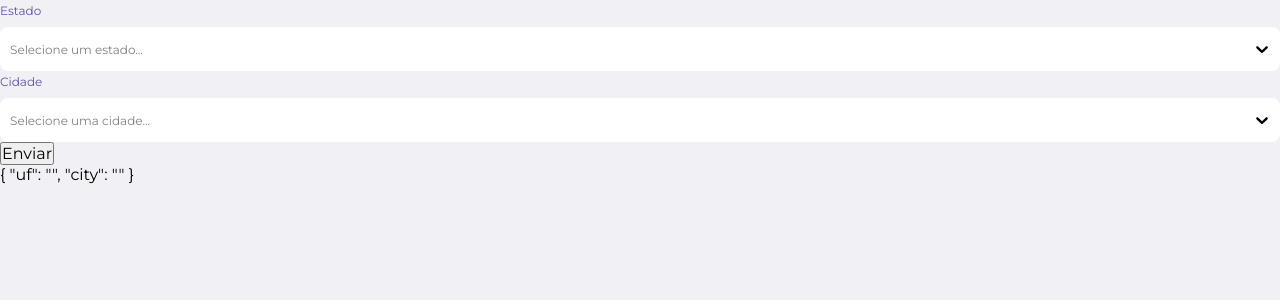
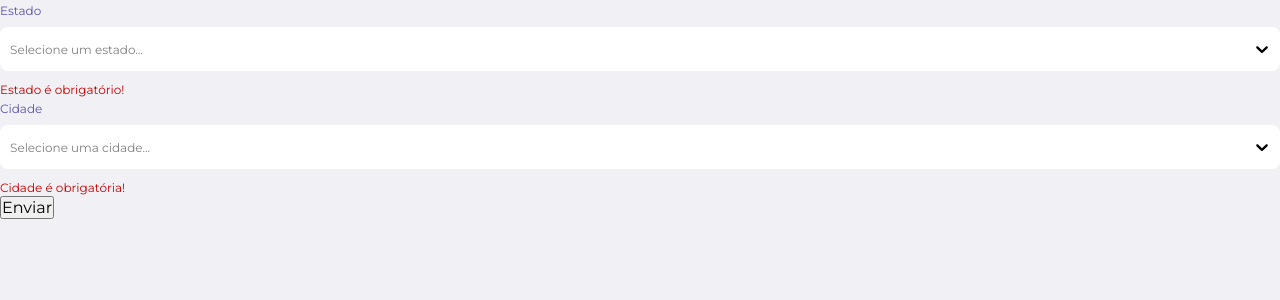
Before and after one commit to gmcotta/kitmatch-web, a React (Create React App) app: page /test in a window 1280 px wide. Both pictures are taken after a click on the button "Enviar". Shown: the top 300 px of the page. Built offline with nearby package versions, Linux system fonts and the light colour scheme; no server answers.

Commit message:
Integration between Formik and Yup

```diff
--- a/src/components/HomeSelect/index.tsx
+++ b/src/components/HomeSelect/index.tsx
@@ -2,7 +2,7 @@ import React from 'react';
 import Select, { OptionsType, ValueType } from 'react-select';
 import { FieldProps } from 'formik';
 
-import { Label } from './styles';
+import { Label, ErrorMessage } from './styles';
 
 interface Option {
   label: string;
@@ -13,6 +13,7 @@ interface SelectProps extends FieldProps {
   options: OptionsType<Option>;
   placeholder?: string;
   className?: string;
+  error?: string;
 }
 
 const customStyles = {
@@ -21,7 +22,7 @@ const customStyles = {
     border: 'none',
     borderRadius: '8px',
     height: '44px',
-    marginTop: '8px',
+    margin: '8px 0',
     fontSize: '12px',
     zIndex: '0',
   }),
@@ -52,6 +53,7 @@ const HomeSelect: React.FC<SelectProps> = ({
   placeholder,
   className,
   form,
+  error,
 }) => {
   const onChange = (option: ValueType<Option | Option[]>) => {
     form.setFieldValue(field.name, (option as Option).value);
@@ -88,6 +90,7 @@ const HomeSelect: React.FC<SelectProps> = ({
         noOptionsMessage={() => 'Sem opções'}
         styles={customStyles}
       />
+      {!!error && <ErrorMessage>{error}</ErrorMessage>}
     </div>
   );
 };
--- a/src/components/HomeSelect/styles.ts
+++ b/src/components/HomeSelect/styles.ts
@@ -4,3 +4,9 @@ export const Label = styled.span`
   font-size: 12px;
   color: #5e54ac;
 `;
+
+export const ErrorMessage = styled.span`
+  margin-top: 8px;
+  font-size: 12px;
+  color: #ca0000;
+`;
--- a/src/pages/TestForm/index.tsx
+++ b/src/pages/TestForm/index.tsx
@@ -1,7 +1,7 @@
 import React, { useState, useEffect } from 'react';
 import { Field, FormikProps, FormikHelpers, withFormik } from 'formik';
 import axios from 'axios';
-// import * as Yup from 'yup';
+import * as Yup from 'yup';
 
 import HomeSelect from '../../components/HomeSelect';
 
@@ -24,6 +24,10 @@ interface UFSelect {
 }
 
 const formikEnhancer = withFormik({
+  validationSchema: Yup.object().shape({
+    uf: Yup.string().required('Estado é obrigatório!'),
+    city: Yup.string().required('Cidade é obrigatória!'),
+  }),
   mapPropsToValues: () => ({
     uf: '',
     city: '',
@@ -35,7 +39,7 @@ const formikEnhancer = withFormik({
 });
 
 const MyForm = (props: FormikProps<FormValues>) => {
-  const { values, handleSubmit } = props;
+  const { values, errors, handleSubmit } = props;
 
   const [UFs, setUFs] = useState<UFSelect[]>([]);
   const [cities, setCities] = useState<UFSelect[]>([]);
@@ -85,15 +89,17 @@ const MyForm = (props: FormikProps<FormValues>) => {
         options={UFs}
         component={HomeSelect}
         placeholder="Selecione um estado..."
+        error={errors.uf}
       />
       <Field
         name="city"
         options={cities}
         component={HomeSelect}
         placeholder="Selecione uma cidade..."
+        error={errors.city}
       />
       <button type="submit">Enviar</button>
-      <p>{JSON.stringify(values, null, 2)}</p>
+      {/* <p>{JSON.stringify(props, null, 2)}</p> */}
     </form>
   );
 };
```
